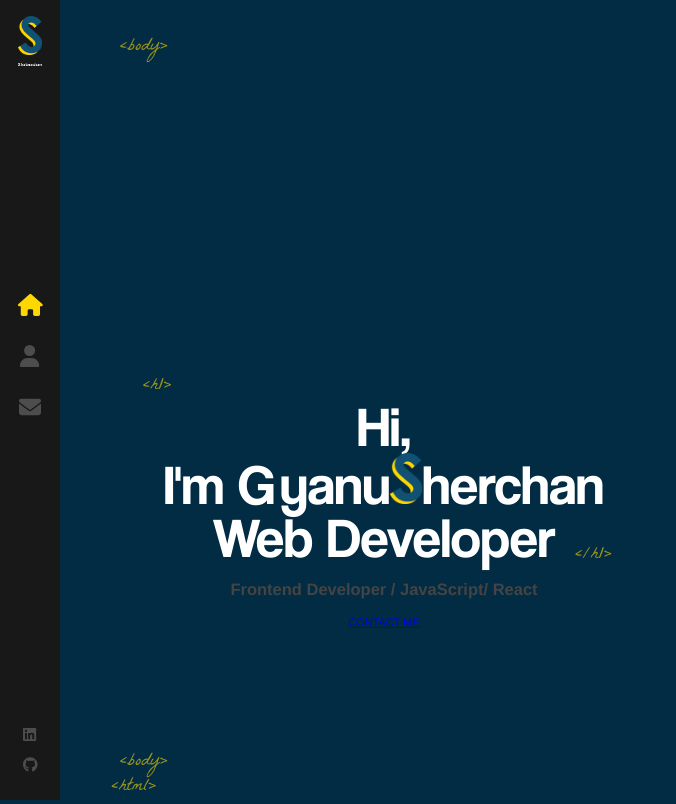
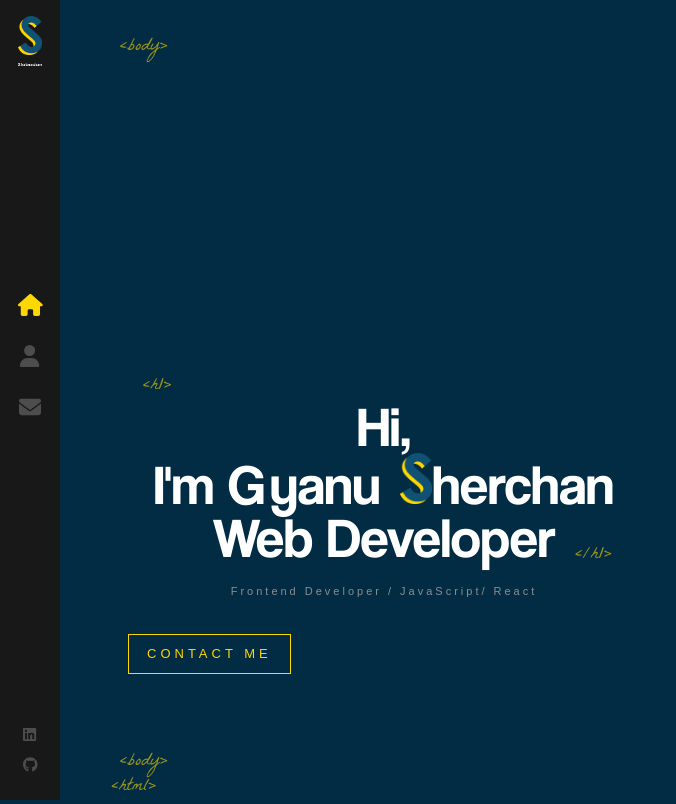
Before and after one commit to gyanu-sherchan-dev/my-portfolio, a React (Create React App) app: page / in a window 1280 px wide. Shown: the whole page, without its empty margins (0-676 px from the left). Built offline with nearby package versions, Linux system fonts and the light colour scheme.

Commit message:
work on Home component styling

```diff
--- /dev/null
+++ b/src/components/AnimatedLetters/index.js
@@ -0,0 +1 @@
+import './index.scss'
--- a/src/components/Home/index.js
+++ b/src/components/Home/index.js
@@ -13,7 +13,7 @@
           <br />
           Web Developer
         </h1>
-        <h2>Frontend Developer / JavaScript/ React </h2>
+        <h2 className='h2'>Frontend Developer / JavaScript/ React </h2>
         <Link to="/contact" className="flat-button">
           CONTACT ME
         </Link>
--- a/src/components/Home/index.scss
+++ b/src/components/Home/index.scss
@@ -7,6 +7,7 @@
     width: 40%;
     max-height: 90%;
   }
+
   h1 {
     color: #fff;
     font-size: 56px;
@@ -39,6 +40,41 @@
     }
     img {
       width: 32px;
+      margin-left: 20px;
+      opacity: 0;
+      height: auto;
+      animation: rotateIn 1s linear both;
+      animation-delay: 1.4s;
+    }
+  }
+
+  .h2 {
+    color: #8d8d8d;
+    margin-top: 20px;
+    font-weight: 400;
+    font-size: 11px;
+    font-family: sans-serif;
+    letter-spacing: 3px;
+    animation: fadeIn 1s 1.8s backwards;
+  }
+
+  .flat-button {
+    color: #ffd700;
+    font-size: 13px;
+    font-weight: 400;
+    letter-spacing: 4px;
+    font-family: sans-serif;
+    text-decoration: none;
+    padding: 10px 18px;
+    border: 1px solid #ffd700;
+    margin-top: 25px;
+    float: left;
+    animation: fadeIn 1s 1.8s backwards;
+    white-space: nowrap;
+
+    &:hover {
+      background: #ffd700;
+      color: #333;
     }
   }
 }
```
Also changed, not shown: src/components/AnimatedLetters/index.scss (added).
